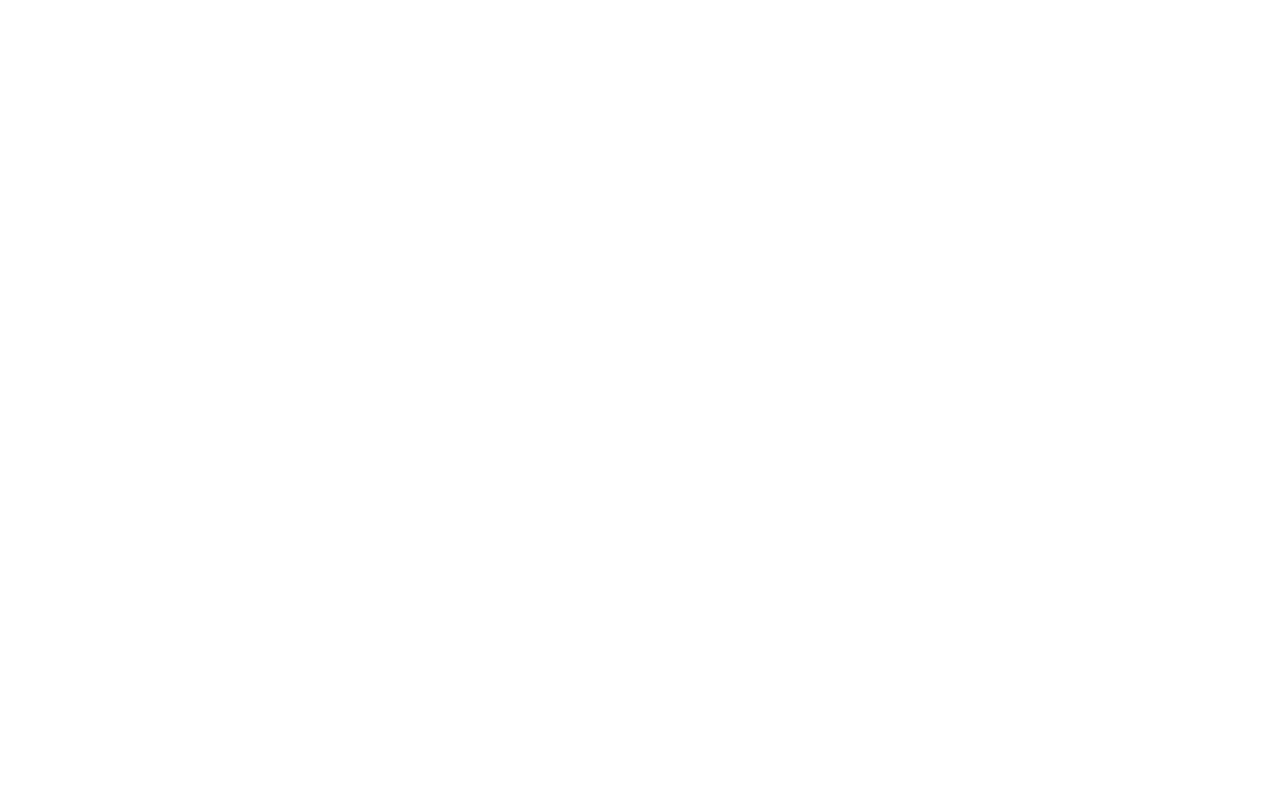
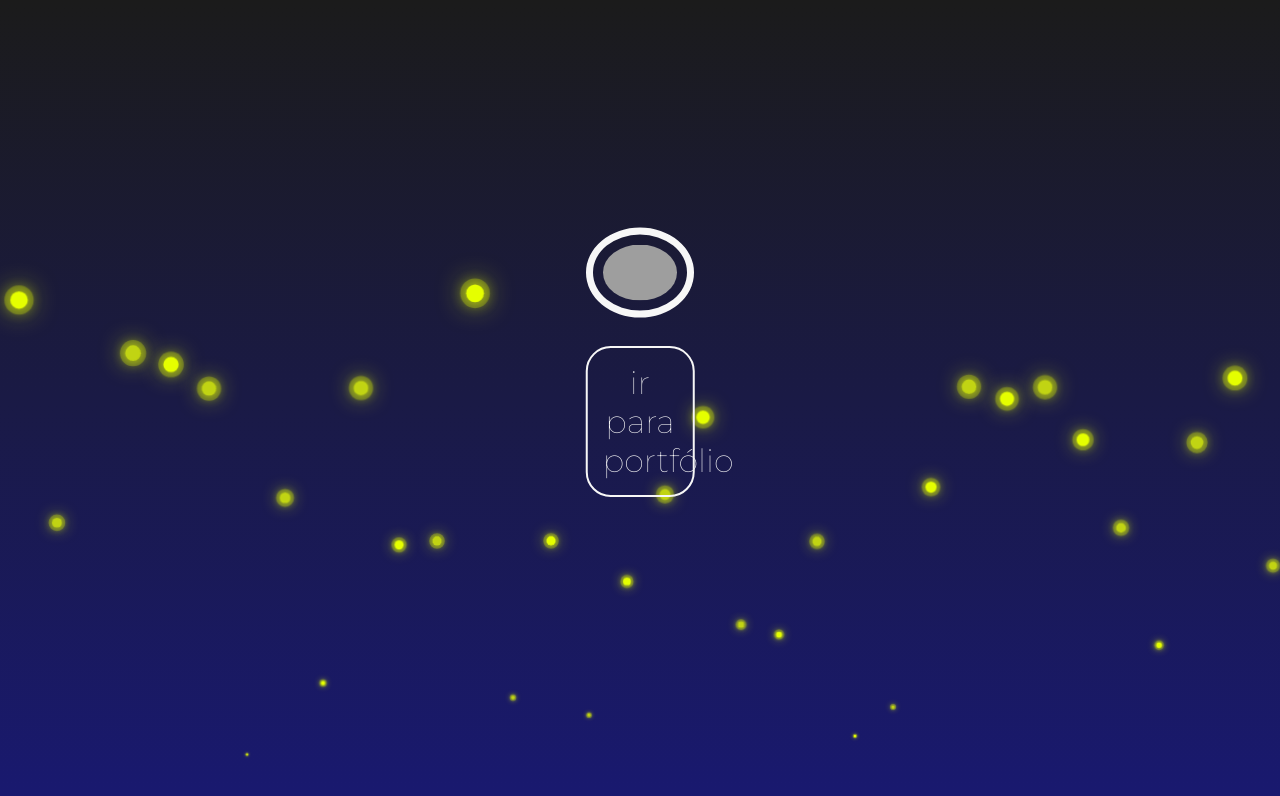
Before and after one commit to tiagograff/my_portfolio, a plain HTML site: page index.html in a window 1280 px wide. Drawn offline with Linux system fonts and the light colour scheme; grey boxes are pictures that could not be loaded.

Commit message:
adcionando landing page

```diff
--- a/index.html
+++ b/index.html
@@ -1,15 +1,30 @@
 <!DOCTYPE html>
 <html lang="en">
-<head>
-    <meta charset="UTF-8">
-    <meta name="viewport" content="width=device-width, initial-scale=1.0">
-    <meta name="description" content="portfólio de tiago pinz graffunder">
-    <meta name="author" content="Tiago Pinz Graffunder">
-    <meta name="keywords" content="programação, portfólio, html, javascript, css, sass">
-    <meta name="robots" content="index, nofollow">
-    <title>tiago pinz graffunder</title>
-</head>
-<body>
-
-</body>
+  <head>
+    <meta charset="UTF-8" />
+    <meta name="viewport" content="width=device-width, initial-scale=1.0" />
+    <meta name="description" content="portfólio de tiago pinz graffunder" />
+    <meta name="author" content="Tiago Pinz Graffunder" />
+    <meta
+      name="keywords"
+      content="programação, portfólio, html, javascript, css, sass"
+    />
+    <meta name="robots" content="index, nofollow" />
+    <link rel="stylesheet" href="./css/styles.css" />
+    <title>portfólio</title>
+  </head>
+  <body class="bodyIndex">
+    <div class="containerIndex">
+      <div class="containerIndex-stars"></div>
+    </div>
+    <div class="profile">
+      <a href="https://github.com/tiagograff">
+        <img class="profile-img" src="./img/profile.jpg" alt="profile photo"
+      /></a>
+      <div class="profile-button">
+        <a class="profile-button-link" href="#">ir para portfólio</a>
+      </div>
+    </div>
+    <script src="./js/stars.js"></script>
+  </body>
 </html>
--- /dev/null
+++ b/js/dist/stars.dev.js
@@ -0,0 +1,16 @@
+"use strict";
+
+var numberSpans = 60; // local onde o span será gerado
+
+var container = document.getElementsByClassName("containerIndex-stars")[0]; // loop parar gerar a quantidade de spans
+
+for (var i = 0; i < numberSpans; i++) {
+  // cria o span
+  var span = document.createElement("span"); // adiciona a classe ao span
+
+  span.className = "containerIndex-stars-star"; // Adiciona algum conteúdo ao span (opcional)
+
+  span.style.setProperty("--i", Math.random() * 15); // add o snap ao container
+
+  container.appendChild(span);
+}
--- /dev/null
+++ b/js/stars.js
@@ -0,0 +1,16 @@
+var numberSpans = 60;
+
+// local onde o span será gerado
+var container = document.getElementsByClassName("containerIndex-stars")[0];
+
+// loop parar gerar a quantidade de spans
+for (var i = 0; i < numberSpans; i++) {
+  // cria o span
+  var span = document.createElement("span");
+  // adiciona a classe ao span
+  span.className = "containerIndex-stars-star";
+  // Adiciona algum conteúdo ao span (opcional)
+  span.style.setProperty("--i", Math.random() * 15);
+  // add o snap ao container
+  container.appendChild(span);
+}
--- /dev/null
+++ b/sass/index.sass
@@ -0,0 +1,69 @@
+@import 'variables'
+.bodyIndex
+    min-height: 100vh
+    background: $backgroundIndex
+
+.containerIndex
+    position: relative
+    width: 100%
+    height: 100vh
+    overflow: hidden
+    &-stars
+        position: absolute
+        display: flex
+        &-star
+            width: 30px
+            height: 30px
+            background: $first-star
+            margin: 0 4px
+            border-radius: 50%
+            box-shadow: 0 0 0 10px $second-star, 0 0 25px $first-star, 0 0 50px $first-star
+            animation: anim calc( 120s / var(--i) ) linear infinite
+            &:nth-of-type(2n)
+                background: #c1d413
+                box-shadow: 0 0 0 10px $second-star, 0 0 25px $first-star, 0 0 50px $first-star
+
+.profile
+    position: absolute
+    top: 50%
+    left: 50%
+    transform: translate(-50%, -50%)
+    text-align: center
+    &-img
+        max-width: 25%
+        height: auto
+        border: 7px solid $white-color
+        padding: 10px
+        border-radius: 50%
+        transition: 2s
+        &:hover
+            filter: grayscale(100%)
+            transform: scale(1.25,1.25)
+    &-button
+        position: relative
+        top: 50%
+        left: 50%
+        transform: translate(-50%, -50%)
+        margin-top: 100px
+        border: solid 2px $white-color
+        border-radius: 25px
+        padding: 15px
+        width: 25%
+        &:hover
+            border: $black-color
+            background: $white-color
+        &-link
+            text-decoration: none
+            color: $white-color
+            font-family: $main-font
+            font-size: 2rem
+            font-weight: 400
+            &:hover
+                color: $black-color
+                font-weight: 700
+
+@keyframes anim
+    0%
+        transform: translateY(100vh) scale(0)
+    100%
+        transform: translateY(-10vh) scale(1)
--- a/sass/styles.sass
+++ b/sass/styles.sass
@@ -0,0 +1,8 @@
+@import 'index'
+
+*
+    margin: 0
+    padding: 0
+    box-sizing: border-box
+    list-style: none
+    text-decoration: none
--- /dev/null
+++ b/sass/variables.sass
@@ -0,0 +1,7 @@
+@import url('https://fonts.googleapis.com/css2?family=Montserrat:wght@100&display=swap')
+$first-star: #e5ff00
+$second-star: #e5ff0044
+$black-color: #212121
+$white-color: #F7F7F7
+$backgroundIndex: linear-gradient(180deg, rgba(27,27,27,1) 0%, rgba(25,25,112,1) 100%)
+$main-font: 'Montserrat', sans-serif
```
Also changed, not shown: css/styles.css, sass/dist/index.css (added), sass/dist/styles.css (added), sass/dist/variables.css (added), 2 other files.
